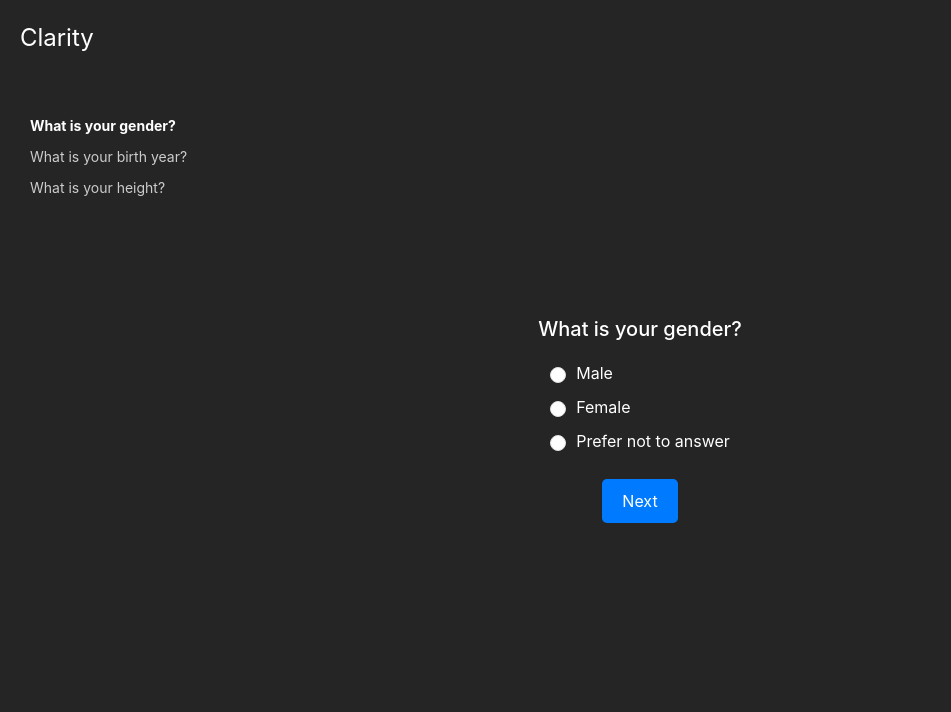
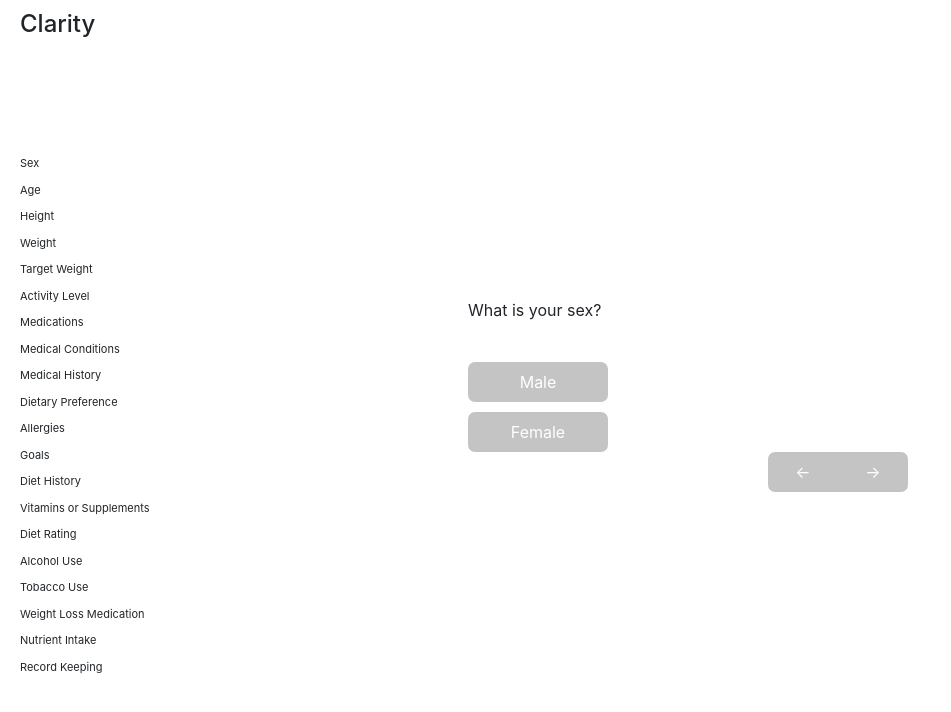
Before and after one commit to MorganBergen/clarity, a React (Create React App) app in the folder client/: page /dashboard in a window 1280 px wide. Both pictures are taken after a click on the button "Get Started". Shown: the top 712 px of the page, without its empty margins (0-951 px from the left). Built offline with nearby package versions, Linux system fonts and the light colour scheme; the HTML template or start-up script is replaced by a standard one; what pocketbase would draw is missing.

Commit message:
recent update

```diff
--- a/client/src/components/Dashboard.css
+++ b/client/src/components/Dashboard.css
@@ -1,35 +1,34 @@
-.dashboard-wrapper {
-    display: flex;
-    justify-content: center;
-    align-items: center;
-    min-height: 100vh;
-    padding: 20px;
-    background-color: rgb(37, 37, 37); /* Set background color to white */
-}
-
 .dashboard-content {
     position: absolute;
-    top: 0;
-    left: 0;
-    right: 0;
-    bottom: 0;
+    top: 50%;
+    left: 50%;
+    transform: translate(-50%, -50%); /* Center the content */
     display: flex;
     flex-direction: column;
     justify-content: center;
-    align-items: center;
-    padding: 20px;
+    align-items: flex-start; /* Align items to the start (left) */
+    padding: 10px; /* Reduce padding */
+    text-align: left; /* Align text to the left */
+    max-width: 800px; /* Increase max-width */
 }
 
 .welcome-title {
     font-size: 50px;
-    color: rgb(255, 255, 255); /* Change text color to black for better contrast */
-    text-align: center;
+    color: rgb(65, 65, 65); /* Change text color to black for better contrast */
+    text-align: left; /* Align text to the left */
 }
 
 .welcome-subtitle {
     font-size: 20px;
     color: rgb(156, 156, 156); /* Change text color to black for better contrast */
-    text-align: center;
+    text-align: left; /* Align text to the left */
+    margin-bottom: 20px;
+}
+
+.welcome-paragraph {
+    font-size: 14px;
+    color: rgb(195, 195, 195); /* Light grey text color */
+    text-align: left; /* Align text to the left */
     margin-bottom: 20px;
 }
 
@@ -37,15 +36,20 @@
     width: 100%;
     max-width: 200px;
     border-radius: 5px; /* Rounded corners */
-    background: rgba(24, 24, 24, 0.09); /* Semi-transparent background */
-    box-shadow: 0 4px 30px rgba(126, 126, 126, 0.1); /* Subtle shadow */
+    background: rgba(24, 24, 24, 0.253); /* Semi-transparent background */
+    box-shadow: 0 4px 30px rgba(126, 126, 126, 0.5); /* Subtle shadow */
     backdrop-filter: blur(10px); /* Blur effect */
     -webkit-backdrop-filter: blur(10px); /* Safari support */
-    border: 1px solid rgba(48, 48, 48, 0.3); /* Border to enhance glass effect */
+    border: 0px solid rgba(255, 255, 255, 0.3); /* Border to enhance glass effect */
     position: relative; /* Ensure it is above the background */
     z-index: 1; /* Ensure it is above the background */
+    margin-top: 15px;
 }
 
 .dashboard-container .dashboard-content .get-started-button:hover {
-    background: rgba(56, 56, 56, 0.2); /* Slightly less transparent on hover */
+    background: rgba(56, 56, 56, 0.537); /* Slightly less transparent on hover */
 }
+
+.dashboard-container .dashboard-content .get-started-button:active {
+    background: rgb(65, 65, 65);
+}
--- a/client/src/components/Questionnaire.css
+++ b/client/src/components/Questionnaire.css
@@ -1,105 +1,166 @@
-html, body {
-    background-color: #242424; /* Dark background color */
-    color: white; /* Default text color */
-    margin: 0;
-    padding: 0;
-    height: 100%;
+.questionnaire-container {
+    display: flex;
+    flex-direction: column;
+    align-items: center;
+    padding: 20px;
 }
 
-.questionnaire-wrapper {
+.questionnaire-title {
+    position: fixed;
+    top: 10px;
+    left: 20px;
+    font-size: 24px;
+}
+
+.questionnaire-content {
     display: flex;
+    flex-direction: column;
     justify-content: center;
     align-items: center;
-    min-height: 100vh;
-    padding: 20px;
-    position: relative;
-}
-
-.clarity-title {
-    position: fixed;
-    top: 20px;
-    left: 20px;
-    font-size: 24px;
-    color: white;
-    z-index: 1000; /* Ensure it stays on top */
+    height: 100vh;
 }
 
 .question-list {
+    width: 20%;
+    font-size: 11px;
+    padding-right: 20px;
     position: fixed;
-    top: 100px; /* Adjusted to be further down from the "Clarity" title */
+    top: center;
     left: 20px;
-    width: 200px; /* Adjust width as needed */
-    padding: 10px;
-    font-size: 14px; /* Smaller font size */
-    color: #ccc; /* Light grey text color */
 }
 
-.question-list ul {
-    list-style-type: none;
-    padding: 0;
-    margin: 0;
+.question-item {
+    margin-bottom: 10px;
+
 }
 
-.question-list li {
-    padding: 5px 0;
+.questionnaire-form {
+    display: flex;
+    flex-direction: column;
+    align-items: flex-start; /* Align items to the left */
+    justify-content: center;
+    width: 100%;
+    max-width: 600px; /* Set a max-width for the form */
+    padding-bottom: 60px; /* Add padding to prevent overlap with navigation buttons */
+    position: absolute; /* Position the form absolutely within the container */
+    top: 50%; /* Center the form vertically */
+    left: 60%; /* Center the form horizontally */
+    bottom: auto;
+    right: auto;
+    transform: translate(-50%, -50%); /* Adjust the position to be centered */
 }
 
-.question-list li.active {
-    color: #fff; /* White color for active question */
-    font-weight: bold;
+.questionnaire-form label {
+    margin-top: 10px;
+    margin-bottom: 30px;
+    font-weight: medium;
 }
 
-.question-content {
-    width: 100%; /* Make the content smaller */
-    max-width: 600px; /* Decrease max-width */
-    padding: 20px; /* Reduce padding */
-    border-radius: 10px; /* Rounded corners */
-    text-align: left; /* Align text to the left */
-    display: flex;
-    flex-direction: column;
-    justify-content: center; /* Center content vertically */
-    align-items: center; /* Center content horizontally */
+.questionnaire-form input {
+    margin-bottom: 10px;
+    padding: 8px;
+    width: 50%;
+    box-sizing: border-box;
+    background: rgba(255, 255, 255, 0.05);
+    color: rgba(46, 46, 46, 0.7);
+    border: none;
+    border-radius: 5px;
+    backdrop-filter: blur(15px);
+    -webkit-backdrop-filter: blur(15px);
+    box-shadow: 0 4px 15px rgba(0, 0, 0, 0.2);
 }
 
-.question-content h2 {
-    margin-bottom: 20px;
-    color: white; /* White text color */
-    font-size: 20px; /* Smaller font size */
+.questionnaire-form input::placeholder {
+    color: rgba(129, 129, 129, 0.7);
+    opacity: 1;
 }
 
-.question-content .form-control {
-    width: 100%;
-    padding: 10px; /* Reduce padding */
-    margin-bottom: 20px;
-    border-radius: 5px;
-    border: 1px solid #ccc;
-    font-size: 16px; /* Smaller font size */
+.questionnaire-form input:focus {
+    color: rgb(55, 55, 55);
 }
 
-.question-content .form-check {
+.selection-button {
     display: flex;
-    justify-content: flex-start; /* Align to the left */
     align-items: center;
-    margin-bottom: 10px;
+    justify-content: center;
+    width: 140px;
+    height: 40px;
+    color:  rgb(255, 255, 255);
+    border-radius: 7px;
+    background: rgba(24, 24, 24, 0.253);
+    backdrop-filter: blur(10px);
+    -webkit-backdrop-filter: blur(10px);
+    border: none;
+    position: relative;
+    z-index: 1;
+    margin-top: 10px;
+    padding: 10px;
+    font-size: 16px;
+    font-weight: medium;
+    cursor: pointer;
 }
 
-.question-content .form-check-label {
-    margin-left: 10px;
-    font-size: 16px; /* Smaller font size */
-    color: white;
+.selection-button:hover {
+    background: rgba(56, 56, 56, 0.537);
 }
 
-.question-content .btn {
-    width: auto; /* Make the button smaller */
-    padding: 10px 20px; /* Adjust padding */
-    font-size: 16px; /* Smaller font size */
-    border-radius: 5px;
-    background-color: #007bff; /* Primary button color */
-    color: white;
-    border: none;
-    transition: background-color 0.3s ease;
+.selection-button:active {
+    background: rgb(65, 65, 65);
 }
 
-.question-content .btn:hover {
-    background-color: #0056b3; /* Darker button color on hover */
+.selection-button.selected:hover {
+    background: rgb(65, 65, 65);
 }
+
+.selection-button.selected {
+    background: rgb(65, 65, 65);
+}
+.navigation-buttons {
+    display: flex;
+    width: 140px;
+    height: 40px;
+    position: fixed; /* Fix the position of the navigation buttons */
+    bottom: 20px; /* Position the buttons at the bottom */
+    left: 50%; /* Center the buttons horizontally */
+    margin-top: 20px;
+}
+
+.nav-button {
+    display: flex;
+    align-items: center;
+    justify-content: center;
+    width: 50%;
+    height: 100%;
+    color: white;
+    background: rgba(24, 24, 24, 0.253);
+    border: 0px solid rgba(255, 255, 255, 0.3);
+    position: relative;
+    z-index: 1;
+    padding: 10px;
+    font-size: 16px;
+    font-weight: medium;
+    cursor: pointer;
+    text-align: center;
+}
+
+.nav-button:hover {
+    background: rgba(56, 56, 56, 0.537);
+}
+
+.nav-button:active {
+    background: rgb(65, 65, 65);
+}
+
+.navigation-buttons .back-button {
+    border-top-left-radius: 7px;
+    border-bottom-right-radius: 0px;
+    border-top-right-radius: 0;
+    border-bottom-left-radius: 7px;
+}
+
+.navigation-buttons .next-button {
+    border-top-right-radius: 7px;
+    border-bottom-right-radius: 7px;
+    border-top-left-radius: 0;
+    border-bottom-left-radius: 0;
+}
--- a/client/src/components/Questionnaire.js
+++ b/client/src/components/Questionnaire.js
@@ -1,87 +1,122 @@
 import React, { useState } from 'react';
-import { Form, Button } from 'react-bootstrap';
 import './Questionnaire.css';
 
-const Questionnaire = () => {
-  const [step, setStep] = useState(0);
-  const [answers, setAnswers] = useState({
-    gender: '',
-    birthYear: '',
-    height: '',
-  });
-
 const questions = [
-    {
-      question: 'What is your gender?',
-      type: 'multiple',
-      options: ['Male', 'Female', 'Prefer not to answer'],
-      key: 'gender',
-    },
-    {
-      question: 'What is your birth year?',
-      type: 'text',
-      key: 'birthYear',
-    },
-    {
-      question: 'What is your height?',
-      type: 'text',
-      key: 'height',
-    },
+  "What is your sex?",
+  "What is your age?",
+  "What is your height?",
+  "Current Weight?",
+  "Target Weight?",
+  "What's your activity level?",
+  "What medications are you currently taking?",
+  "What medical conditions do you currently have?",
+  "Any family medical history of (high blood pressure, diabetes, cardiac problems, cholesterol problems, or cancer?)",
+  "What is your dietary preference? (n/a, vegan, vegetarian, pescatarian, etc.)",
+  "Any allergies or medications or foods?",
+  "What are your fitness or nutrition goals? (weight loss, muscle gain, etc.)",
+  "Have you ever been on a diet before? (yes, no)",
+  "Do you currently take any vitamins or supplements? (yes, no)",
+  "How would you rate your diet?",
+  "Do you use alcohol? (yes, no)",
+  "Do you use any tobacco products? (yes, no)",
+  "Are you on any weight loss medications? (yes, no)",
+  "Do you know what nutrients you have consumed? (I do know all the nutrients, I often check the nutrients list, Not really)",
+  "Do you usually keep a record of what you eat? (Every meal, I do when I remember, Not at all)"
 ];
 
+const questionSummaries = [
+  "Sex",
+  "Age",
+  "Height",
+  "Weight",
+  "Target Weight",
+  "Activity Level",
+  "Medications",
+  "Medical Conditions",
+  "Medical History",
+  "Dietary Preference",
+  "Allergies",
+  "Goals",
+  "Diet History",
+  "Vitamins or Supplements",
+  "Diet Rating",
+  "Alcohol Use",
+  "Tobacco Use",
+  "Weight Loss Medication",
+  "Nutrient Intake",
+  "Record Keeping"
+];
+
+const Questionnaire = () => {
+  const [formData, setFormData] = useState({});
+  const [currentQuestionIndex, setCurrentQuestionIndex] = useState(0);
+
+  const handleChange = (value) => {
+    setFormData({ ...formData, [`question${currentQuestionIndex}`]: value });
+  };
+
   const handleNext = () => {
-    if (step < questions.length - 1) {
-      setStep(step + 1);
-    } else {
-      // Submit the answers
-      console.log('Submitted answers:', answers);
+    if (currentQuestionIndex < questions.length - 1) {
+      setCurrentQuestionIndex(currentQuestionIndex + 1);
     }
   };
 
-  const handleChange = (key, value) => {
-    setAnswers({ ...answers, [key]: value });
+  const handleBack = () => {
+    if (currentQuestionIndex > 0) {
+      setCurrentQuestionIndex(currentQuestionIndex - 1);
+    }
+  };
+
+  const handleSubmit = (e) => {
+    e.preventDefault();
+    console.log(formData);
   };
 
   return (
-    <div className="questionnaire-wrapper">
-      <div className="clarity-title">Clarity</div>
+    <div className="questionnaire-container">
+      <h1 className="questionnaire-title">Clarity</h1>
+      <div className="questionnaire-content">
         <div className="question-list">
-        <ul>
-          {questions.map((q, index) => (
-            <li key={index} className={index === step ? 'active' : ''}>
-              {q.question}
-            </li>
+          {questionSummaries.map((summary, index) => (
+            <p key={index} className="question-item">{summary}</p>
           ))}
-        </ul>
         </div>
-      <div className="question-content">
-        <h2>{questions[step].question}</h2>
-        {questions[step].type === 'multiple' ? (
-          <Form>
-            {questions[step].options.map((option, index) => (
-              <Form.Check
-                key={index}
-                type="radio"
-                label={option}
-                name={questions[step].key}
-                value={option}
-                checked={answers[questions[step].key] === option}
-                onChange={(e) => handleChange(questions[step].key, e.target.value)}
-                className="form-check"
-              />
-            ))}
-          </Form>
+        <form onSubmit={handleSubmit} className="questionnaire-form">
+          <label>{questions[currentQuestionIndex]}</label>
+          {currentQuestionIndex === 0 ? (
+            <div>
+              <button
+                type="button"
+                className={`selection-button ${formData.question0 === "Male" ? "selected" : ""}`}
+                onClick={() => handleChange("Male")}
+              >
+                Male
+              </button>
+              <button
+                type="button"
+                className={`selection-button ${formData.question0 === "Female" ? "selected" : ""}`}
+                onClick={() => handleChange("Female")}
+              >
+                Female
+              </button>
+            </div>
           ) : (
-          <Form.Control
+            <input
               type="text"
-            value={answers[questions[step].key]}
-            onChange={(e) => handleChange(questions[step].key, e.target.value)}
-            className="form-control"
+              name={`question${currentQuestionIndex}`}
+              value={formData[`question${currentQuestionIndex}`] || ''}
+              onChange={(e) => handleChange(e.target.value)}
             />
           )}
-        <Button onClick={handleNext} className="btn mt-3">
-          {step < questions.length - 1 ? 'Next' : 'Submit'}
-        </Button>
+          <div className="navigation-buttons">
+            <button type="button" className="nav-button back-button" onClick={handleBack}>
+              &#8592;
+            </button>
+            <button type="button" className="nav-button next-button" onClick={handleNext}>
+               &#8594;
+            </button>
+          </div>
+        </form>
       </div>
     </div>
   );
```
Also changed, not shown: client/src/components/Dashboard.js (+10 -2 lines), client/src/components/Login.css (+20 -23 lines). Lines whose indentation alone changed are shown as unchanged.
